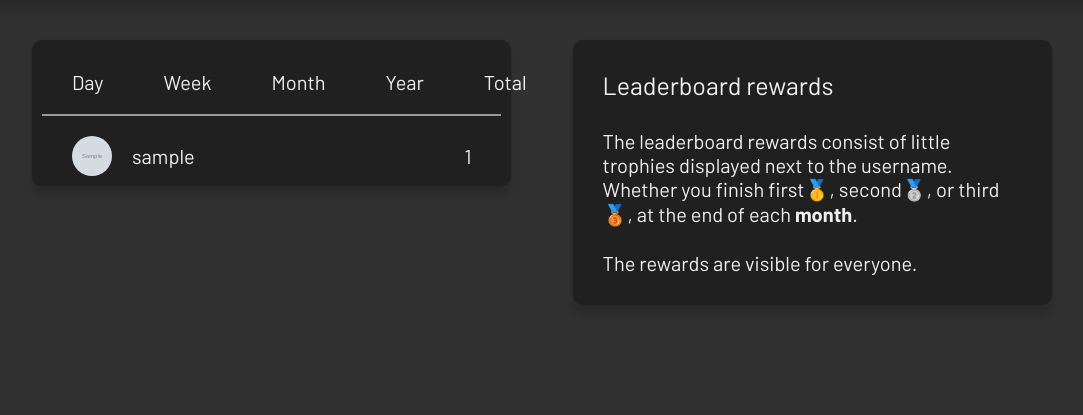
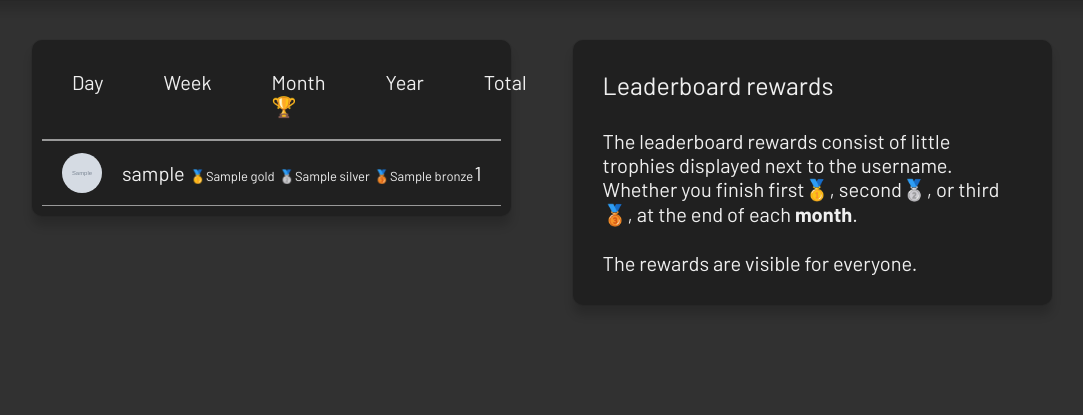
Before and after one commit to viodid/PomoTracker, a Django app: template app/templates/app/leaderboard.html in a window 1280 px wide. Shown: the part 84-499 px from the top of the page, without its empty margins (98-1181 px from the left). Run offline with Django 3.2, Linux system fonts and the light colour scheme; the template is opened without the code that fills it: most values are stand-ins (such as "Sample title", 1, 10 or a date in 2020); grey boxes marked "Sample" are stand-in pictures.

Commit message:
finish rewards

```diff
--- a/api/views.py
+++ b/api/views.py
@@ -56,10 +56,10 @@ def create(request, token):
 
     Pomodoro(user=user, tag=Tag.objects.get(tag=tag)).save()
 
-    if Pomodoro.objects.last().checkLastCreated():
+    if user.pomodoros.last().checkLastCreated():
         return JsonResponse({'message': 'Pomodoro created successfully'}, status=201)
 
-    Pomodoro.objects.filter(id=Pomodoro.objects.last().id).delete()
+    user.pomodoros.last().delete()
     return JsonResponse({'error':'Must not overlap saved pomodoros, please wait 24 minutes and 59 seconds.'}, status=422)
 
 
--- /dev/null
+++ b/app/static/app/leaderboard.js
@@ -0,0 +1,6 @@
+document.addEventListener('DOMContentLoaded', function () {
+    const path = window.location.pathname.split('/').pop();
+
+    document.querySelector(`#${path}-leaderboard`).style.color = '#f1c232';
+
+})
--- a/app/static/app/styles.css
+++ b/app/static/app/styles.css
@@ -478,7 +478,7 @@ svg circle.meter {
 }
 
 .leaderboard-container li {
-    margin: 20px 30px;
+    padding: 20px 30px;
     font-size: 20px;
 }
 
@@ -488,7 +488,8 @@ svg circle.meter {
 }
 
 .leaderboard-user-container li {
-    margin-bottom: 0;
+    padding: 12px 20px;
+    border-bottom: 1px solid var(--border-color);
 }
 
 .user-leaderboard {
@@ -504,6 +505,15 @@ svg circle.meter {
 
 .user-leaderboard .left img {
     margin-right: 20px;
+    margin-bottom: 0;
+}
+
+.user-leaderboard .left p {
+    margin-right: 5px;
+}
+
+.rewards {
+    font-size: 13px;
 }
 
 /* Profile */
@@ -516,11 +526,17 @@ svg circle.meter {
     align-items: center;
 }
 
+.user-profile .username-rewards {
+    display: flex;
+    align-items: center;
+}
+
 .user-profile-img {
     width: 40px;
     height: 40px;
     border-radius: 50%;
     object-fit: cover;
+    margin-bottom: 10px;
 }
 
 .user-profile .name-rank {
--- a/app/templates/app/layout.html
+++ b/app/templates/app/layout.html
@@ -18,7 +18,7 @@
     <meta name="application-name" content="PomoTracker">
     <meta name="msapplication-TileColor" content="#2b5797">
     <meta name="theme-color" content="#fdfdfd">
-    <script src="{% block scipt %}{% endblock %}"></script>
+    <script src="{% block script %}{% endblock %}"></script>
 </head>
 {% if user.settings.white_theme %}
 <body class="white-theme">
--- a/app/templates/app/leaderboard.html
+++ b/app/templates/app/leaderboard.html
@@ -1,7 +1,12 @@
 {% extends 'app/layout.html' %}
+{% load static %}
 
 {% block title %}
     Leaderboards -
+{% endblock %}
+
+{% block script %}
+    {% static 'app/leaderboard.js' %}
 {% endblock %}
 
 {% block body %}
@@ -10,19 +15,19 @@
     <div class="leaderboard-container">
         <ul class="header">
             <li>
-                <a href="{% url 'leaderboar' period='day' %}">Day</a>
+                <a href="{% url 'leaderboar' period='day' %}" id="day-leaderboard">Day</a>
             </li>
             <li>
-                <a href="{% url 'leaderboar' period='week' %}">Week</a>
+                <a href="{% url 'leaderboar' period='week' %}" id="week-leaderboard">Week</a>
             </li>
             <li>
-                <a href="{% url 'leaderboar' period='month' %}">Month</a>
+                <a href="{% url 'leaderboar' period='month' %}" id="month-leaderboard">Month🏆</a>
             </li>
             <li>
-                <a href="{% url 'leaderboar' period='year' %}">Year</a>
+                <a href="{% url 'leaderboar' period='year' %}" id="year-leaderboard">Year</a>
             </li>
             <li>
-                <a href="{% url 'leaderboar' period='all' %}">Total</a>
+                <a href="{% url 'leaderboar' period='all' %}" id="all-leaderboard">Total</a>
             </li>
         </ul>
         <ol class="leaderboard-user-container">
@@ -32,6 +37,17 @@
                         <div class="left">
                             <img src="{{ pomodoros.first.user.settings.image.url }}" alt="profile picture" class="user-profile-img">
                             <p><a href="{% url 'profile' username=pomodoros.first.user.username  %}">{{ pomodoros.first.user.username }}</a></p>
+                            <div class="rewards-container">
+                                {% if pomodoros.first.user.rewards.gold %}
+                                    <span class="rewards">🥇{{ pomodoros.first.user.rewards.gold }}</span>
+                                {% endif %}
+                                {% if pomodoros.first.user.rewards.silver %}
+                                    <span class="rewards">🥈{{ pomodoros.first.user.rewards.silver }}</span>
+                                {% endif %}
+                                {% if pomodoros.first.user.rewards.bronze %}
+                                    <span class="rewards">🥉{{ pomodoros.first.user.rewards.bronze }}</span>
+                                {% endif %}
+                            </div>
                         </div>
                         <p class="right">{{ pomodoros.count }}</p>
                     </li>
```
Also changed, not shown: app/models.py (+6 -5 lines), app/templates/app/profile.html (+12 -1 lines), app/views.py (+9 -0 lines), app/migrations/0010_rewards.py (added).
